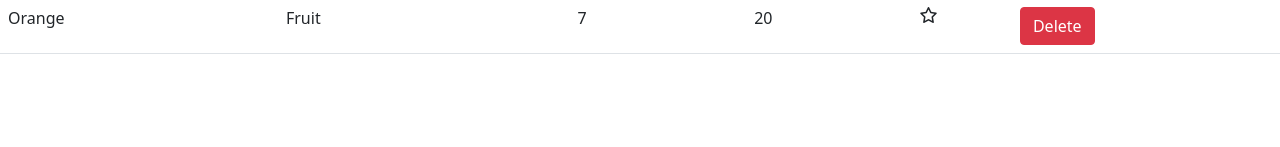
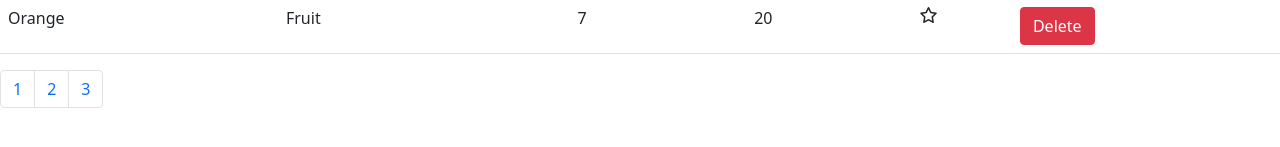
Before and after one commit to eva-hs/intensive-foods, a React (Create React App) app: page / in a window 1280 px wide. Shown: the part 521-668 px from the top of the page. Built offline with nearby package versions, Linux system fonts and the light colour scheme.

Commit message:
Added Pagination function

```diff
--- a/src/App.jsx
+++ b/src/App.jsx
@@ -1,6 +1,7 @@
 import React, { Component } from "react";
 import { getFoods } from "./fakeFoodService";
 import Favorite from "./components/common/Favorite";
+import Pagination from "./components/common/Pagination";
 
 class App extends Component {
   state = {
@@ -60,6 +61,7 @@ class App extends Component {
             ))}
           </tbody>
         </table>
+        <Pagination />
       </>
     );
   }
--- /dev/null
+++ b/src/components/common/Pagination.jsx
@@ -0,0 +1,25 @@
+import React from "react";
+
+function Pagination(props) {
+  return (
+    <ul class="pagination">
+      <li class="page-item">
+        <a class="page-link" href="#">
+          1
+        </a>
+      </li>
+      <li class="page-item">
+        <a class="page-link" href="#">
+          2
+        </a>
+      </li>
+      <li class="page-item">
+        <a class="page-link" href="#">
+          3
+        </a>
+      </li>
+    </ul>
+  );
+}
+
+export default Pagination;
```
